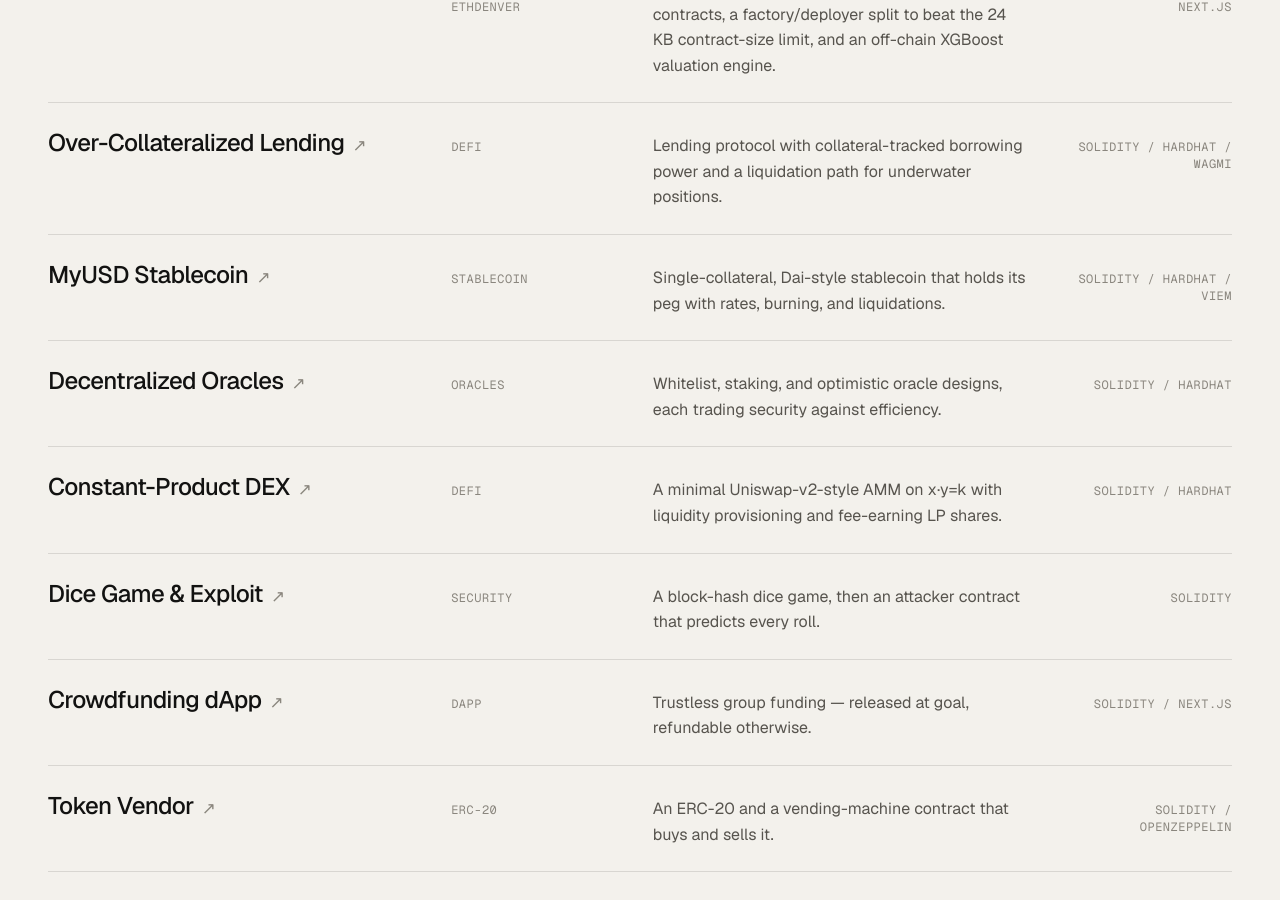
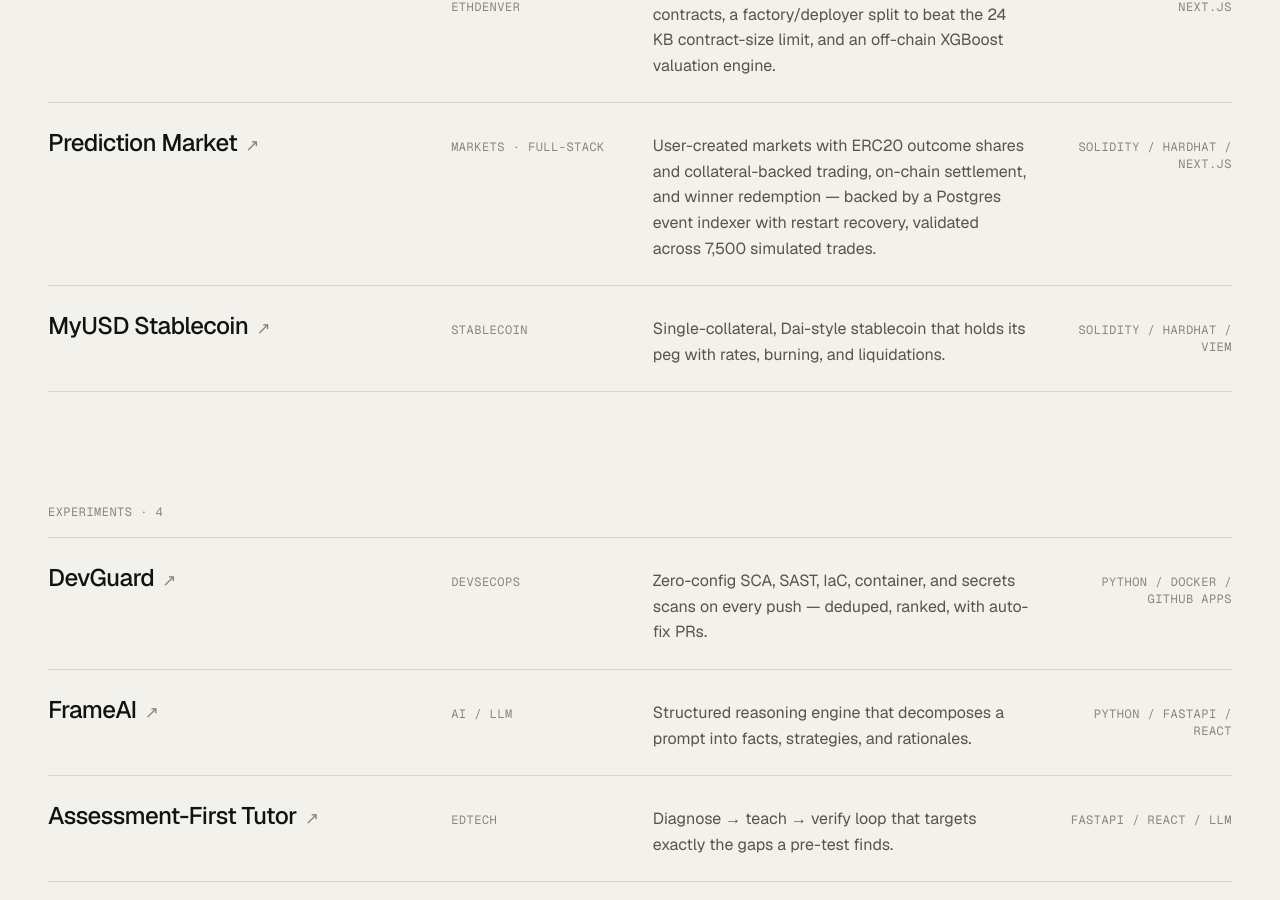
Before and after one commit to SrijanChallapalli/srijanchallapalli.github.io, a Next.js app: page /projects in a window 1280 px wide. Shown: the part 1372-2272 px from the top of the page. Built offline with nearby package versions, Linux system fonts and the light colour scheme.

Commit message:
Update resume; curate on-chain and experiments to best projects
- Replace resume.pdf with updated version
- On-chain: trim to Secretariat, Prediction Market, MyUSD Stablecoin
- Experiments: keep DevGuard, FrameAI, Assessment-First Tutor, Pulse of Profit

```diff
--- a/data/projects.ts
+++ b/data/projects.ts
@@ -98,11 +98,12 @@ export const archive: { group: string; items: ArchiveProject[] }[] = [
         href: "https://github.com/SrijanChallapalli/Secretariat",
       },
       {
-        name: "Over-Collateralized Lending",
-        category: "DeFi",
-        description: "Lending protocol with collateral-tracked borrowing power and a liquidation path for underwater positions.",
-        stack: ["Solidity", "Hardhat", "Wagmi"],
-        href: "https://github.com/SrijanChallapalli/challenge-over-collateralized-lending",
+        name: "Prediction Market",
+        category: "Markets · Full-stack",
+        description:
+          "User-created markets with ERC20 outcome shares and collateral-backed trading, on-chain settlement, and winner redemption — backed by a Postgres event indexer with restart recovery, validated across 7,500 simulated trades.",
+        stack: ["Solidity", "Hardhat", "Next.js", "PostgreSQL"],
+        href: "https://github.com/SrijanChallapalli/challenge-prediction-markets",
       },
       {
         name: "MyUSD Stablecoin",
@@ -110,48 +111,6 @@ export const archive: { group: string; items: ArchiveProject[] }[] = [
         description: "Single-collateral, Dai-style stablecoin that holds its peg with rates, burning, and liquidations.",
         stack: ["Solidity", "Hardhat", "Viem"],
         href: "https://github.com/SrijanChallapalli/challenge-stablecoins",
-      },
-      {
-        name: "Decentralized Oracles",
-        category: "Oracles",
-        description: "Whitelist, staking, and optimistic oracle designs, each trading security against efficiency.",
-        stack: ["Solidity", "Hardhat"],
-        href: "https://github.com/SrijanChallapalli/challenge-oracles",
-      },
-      {
-        name: "Constant-Product DEX",
-        category: "DeFi",
-        description: "A minimal Uniswap-v2-style AMM on x·y=k with liquidity provisioning and fee-earning LP shares.",
-        stack: ["Solidity", "Hardhat"],
-        href: "https://github.com/SrijanChallapalli/challenge-dex",
-      },
-      {
-        name: "Dice Game & Exploit",
-        category: "Security",
-        description: "A block-hash dice game, then an attacker contract that predicts every roll.",
-        stack: ["Solidity"],
-        href: "https://github.com/SrijanChallapalli/challenge-dice-game",
-      },
-      {
-        name: "Crowdfunding dApp",
-        category: "dApp",
-        description: "Trustless group funding — released at goal, refundable otherwise.",
-        stack: ["Solidity", "Next.js"],
-        href: "https://github.com/SrijanChallapalli/challenge-crowdfunding",
-      },
-      {
-        name: "Token Vendor",
-        category: "ERC-20",
-        description: "An ERC-20 and a vending-machine contract that buys and sells it.",
-        stack: ["Solidity", "OpenZeppelin"],
-        href: "https://github.com/SrijanChallapalli/challenge-token-vendor",
-      },
-      {
-        name: "Asset Tokenization",
-        category: "RWA",
-        description: "Issuing real-world assets as transferable ERC tokens.",
-        stack: ["Solidity"],
-        href: "https://github.com/SrijanChallapalli/challenge-tokenization",
       },
     ],
   },
@@ -173,25 +132,6 @@ export const archive: { group: string; items: ArchiveProject[] }[] = [
         href: "https://github.com/SrijanChallapalli/frameAI",
       },
       {
-        name: "APEX Coach",
-        category: "AI coach",
-        description: "Fitness coach where a tested deterministic engine does the math and the LLM only explains.",
-        stack: ["React", "Python", "SSE"],
-      },
-      {
-        name: "RangeRunner",
-        category: "Algo trading",
-        description: "Opening-range-breakout assistant with simulated bracket orders — paper-only by design.",
-        stack: ["Python", "Alpaca", "Pandas"],
-      },
-      {
-        name: "ResuMate",
-        category: "AI / NLP",
-        description: "Resume-to-job matcher with hybrid keyword, semantic, and evidence scoring.",
-        stack: ["Python", "NLP"],
-        href: "https://github.com/SrijanChallapalli/ResuMate",
-      },
-      {
         name: "Assessment-First Tutor",
         category: "EdTech",
         description: "Diagnose → teach → verify loop that targets exactly the gaps a pre-test finds.",
```
Also changed, not shown: 1 other file (tests, documents, lock files or other folders).
